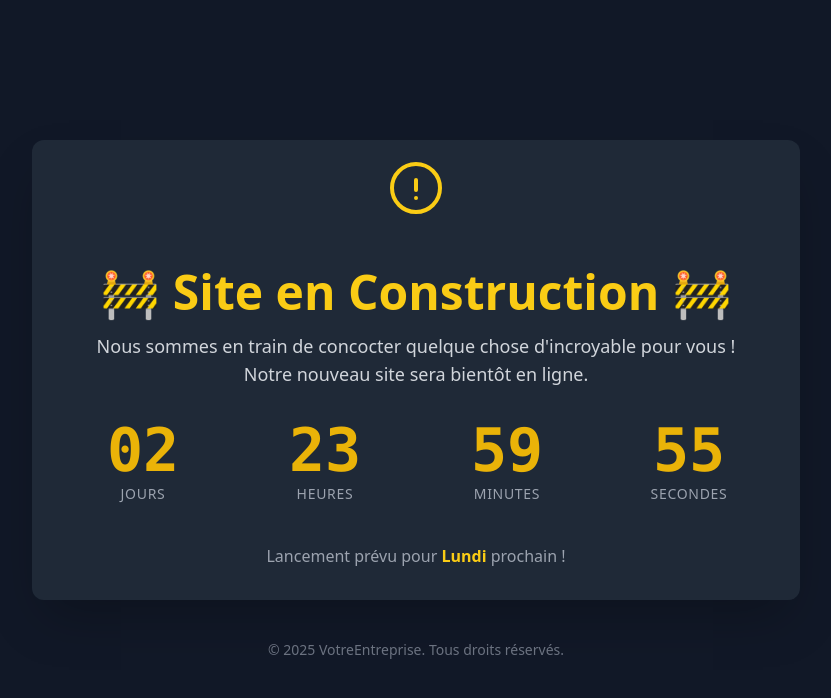
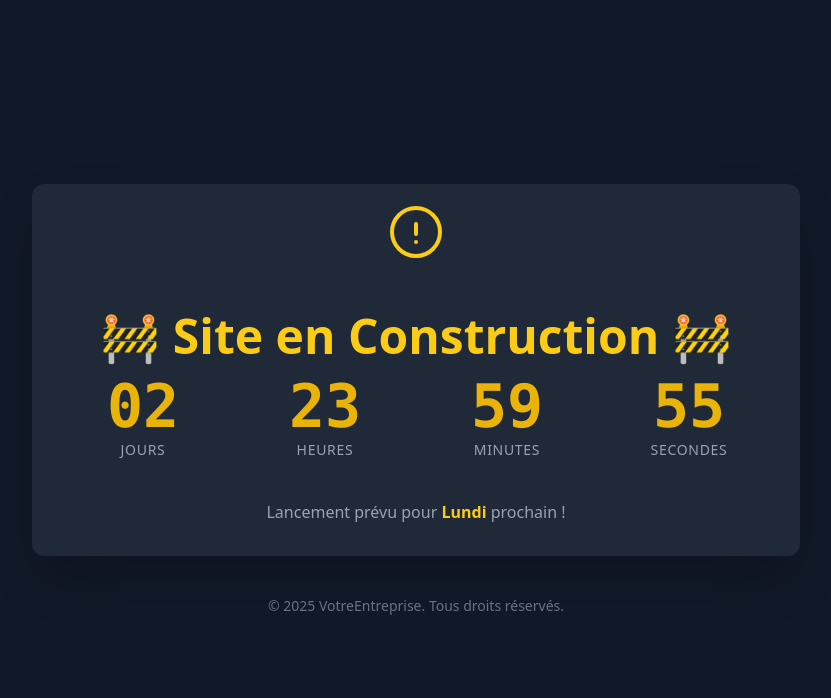
Before and after one commit to htshongany/htshongany.github.io, a plain HTML site: page index.html in a window 1280 px wide. Shown: the whole page, without its empty margins (224-1055 px from the left). Drawn offline with nearby package versions, Linux system fonts and the light colour scheme.

Commit message:
update -> index.html {rm:p[Nous sommes en...]}

```diff
--- a/index.html
+++ b/index.html
@@ -24,11 +24,6 @@
         <h1 class="text-2xl sm:text-3xl md:text-4xl lg:text-5xl font-bold mb-3 sm:mb-4 text-yellow-400">
             🚧 Site en Construction 🚧
         </h1>
-
-        <p class="text-sm sm:text-base md:text-lg text-gray-300 mb-6 sm:mb-8">
-            Nous sommes en train de concocter quelque chose d'incroyable pour vous !<br>
-            Notre nouveau site sera bientôt en ligne.
-        </p>
 
         <div id="countdown" class="grid grid-cols-2 sm:grid-cols-4 gap-3 sm:gap-4 md:gap-6 mb-6 sm:mb-8 md:mb-10 text-yellow-500">
             <div>
```
